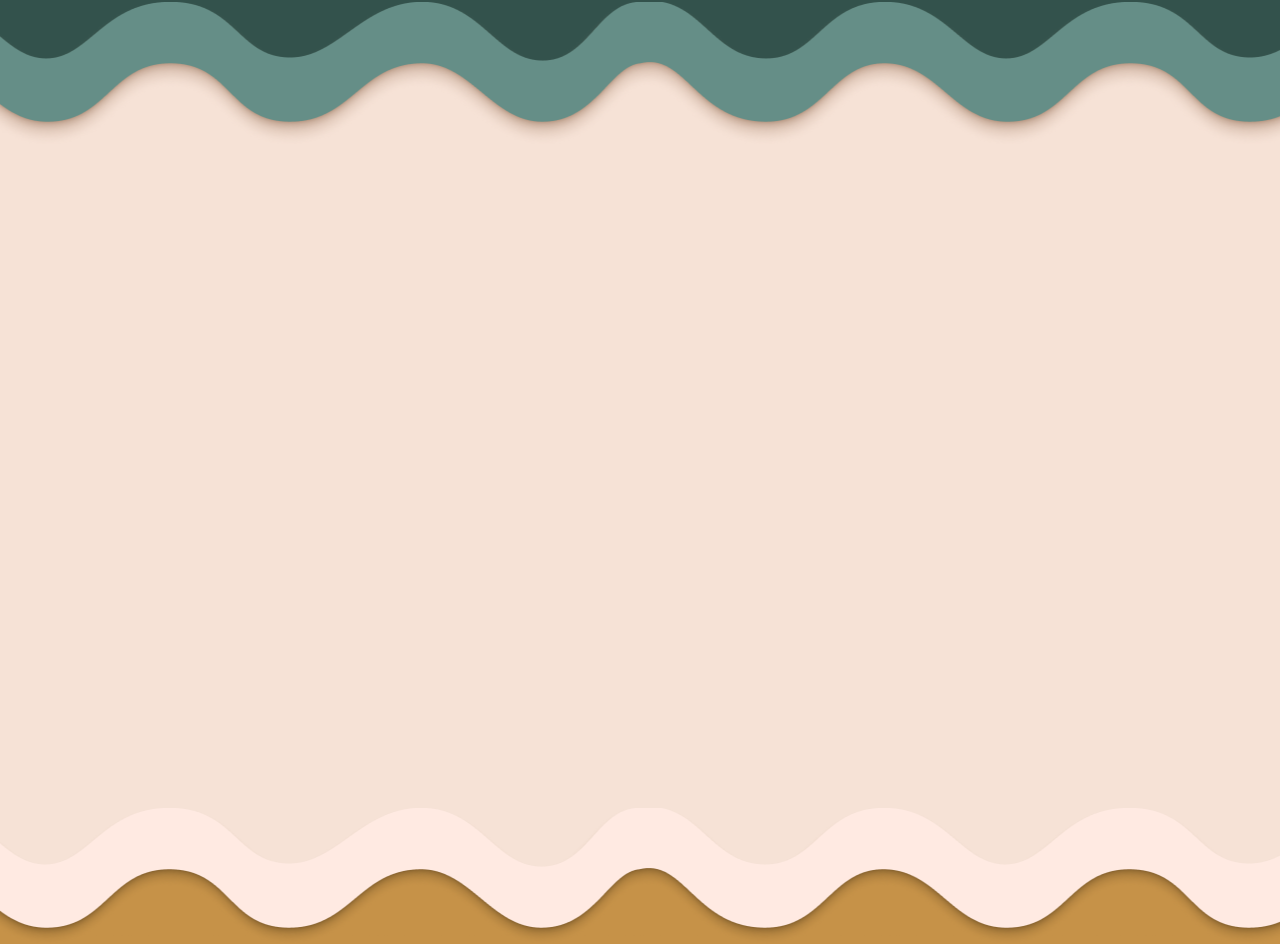
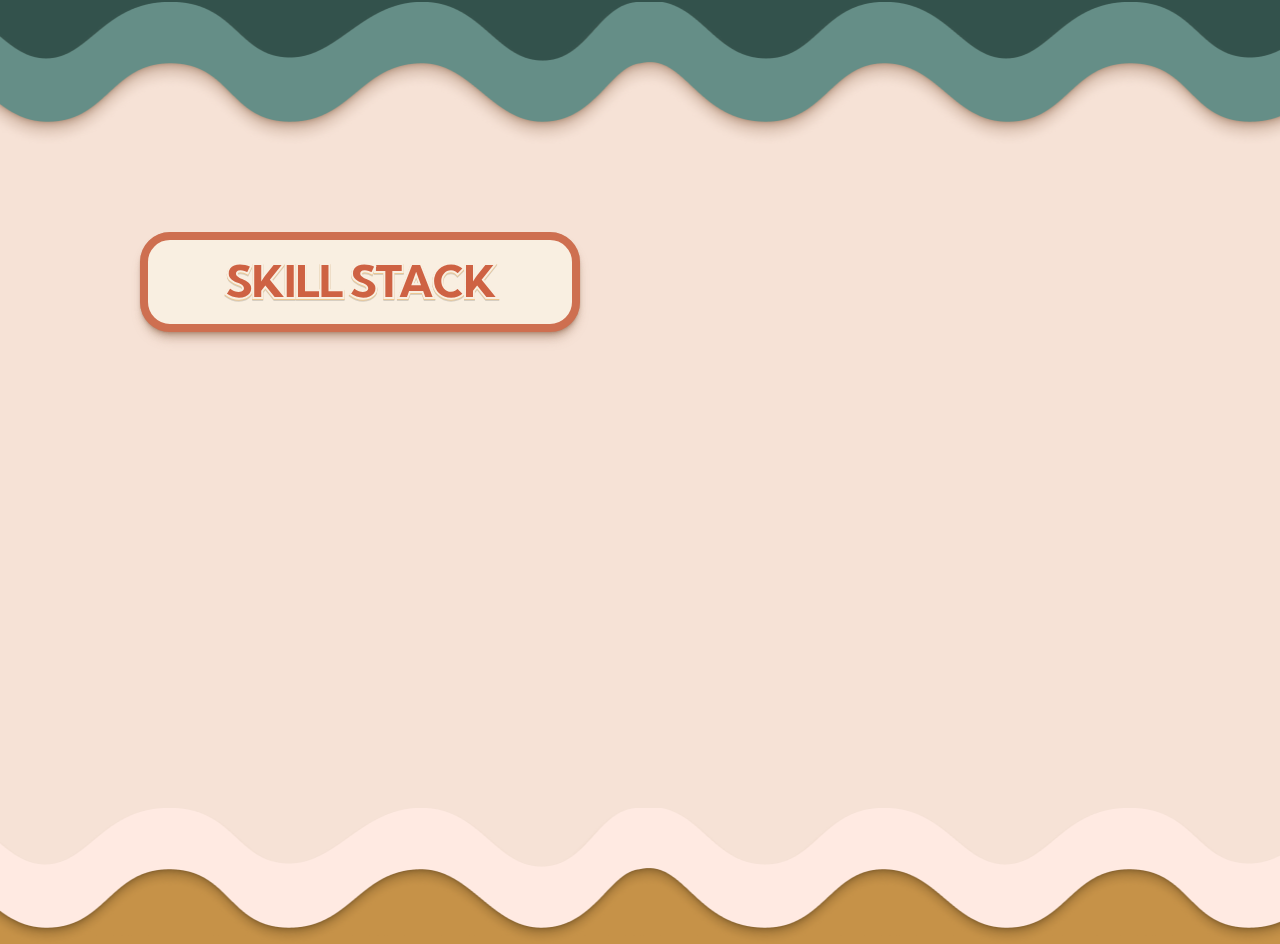
Before and after one commit to mattduff707/some-fun-prod, a Next.js app: page / in a window 1280 px wide. Shown: the part 2000-2944 px from the top of the page. Built offline with nearby package versions, Linux system fonts and the light colour scheme.

Commit message:
Page titles

```diff
--- a/src/app/General.jsx
+++ b/src/app/General.jsx
@@ -9,8 +9,8 @@ import Star from "@/components/Star";
 
 const General = () => {
   return (
-    <section className="bg-seaweed max-w-full overflow-hidden relative flex flex-col items-center pb-[252px] pt-[48px]">
-      <div className="max-w-constraint w-full pt-10 flex flex-col items-start isolate">
+    <section className="bg-seaweed max-w-full overflow-hidden relative flex flex-col items-center pb-pageBottom pt-pageTop">
+      <div className="max-w-constraint w-full flex flex-col items-start isolate">
         <Box
           boxClass={
             "shadow-seaweedShadow border-seaweed bg-pale pt-10 px-12 pb-14 relative z-10"
--- a/src/app/Stack.jsx
+++ b/src/app/Stack.jsx
@@ -1,8 +1,15 @@
+import Box from "@/components/Box";
+import Title from "@/components/Title";
 import React from "react";
 
 const Stack = () => {
   return (
-    <section className="bg-pinky h-[100vh] max-w-full overflow-hidden relative flex flex-col items-center">
+    <section className="bg-pinky h-[100vh] max-w-full overflow-hidden relative flex flex-col items-center pt-pageTop pb-pageBottom">
+      <div className="max-w-constraint w-full flex flex-col">
+        <Title boxClass="border-burnt bg-pale shadow-pinkyShadow">
+          SKILL STACK
+        </Title>
+      </div>
       <div className="w-full h-[76px] bg-darkDijon absolute bottom-0"></div>
       <div
         alt=""
--- /dev/null
+++ b/src/components/Title.jsx
@@ -0,0 +1,13 @@
+import React from "react";
+import Box from "./Box";
+import TitleText from "./TitleText";
+
+const Title = ({ children, boxClass, titleClass }) => {
+  return (
+    <Box boxClass={`${boxClass} w-[440px] h-[100px]`}>
+      <TitleText titleClass={titleClass}>{children}</TitleText>
+    </Box>
+  );
+};
+
+export default Title;
--- /dev/null
+++ b/src/components/TitleText.jsx
@@ -0,0 +1,31 @@
+import React from "react";
+
+const TitleText = ({ titleClass, children }) => {
+  return (
+    <div className="inline-block relative w-full pb-[12%] overflow-visible">
+      <svg
+        viewBox="0 0 440 100"
+        xmlns="http://www.w3.org/2000/svg"
+        preserveAspectRatio="xMinYMin meet"
+        className="inline-block absolute top-0 left-0 overflow-visible"
+      >
+        <style>
+          {`
+            .font {
+                filter: drop-shadow(0px 1px 0px #ECC690) drop-shadow(0px 1px 0.25px rgba(0, 0, 0, 0.15));
+            }
+            `}
+        </style>
+        <text
+          x="80"
+          y="60"
+          className={`font font-sans font-black text-[48px] fill-burntDark stroke-pale stroke-[2px] tracking-tighter`}
+        >
+          {children}
+        </text>
+      </svg>
+    </div>
+  );
+};
+
+export default TitleText;
--- a/tailwind.config.js
+++ b/tailwind.config.js
@@ -81,9 +81,14 @@ module.exports = {
       },
       boxShadowColor: {
         seaweedShadow: "hsla(169deg, 32%, 13%, 0.36)",
+        pinkyShadow: "hsla(23deg, 25%, 56%, 0.36)",
       },
       borderRadius: {
         box: "30px",
+      },
+      padding: {
+        pageTop: "88px",
+        pageBottom: "252px",
       },
     },
   },
```
